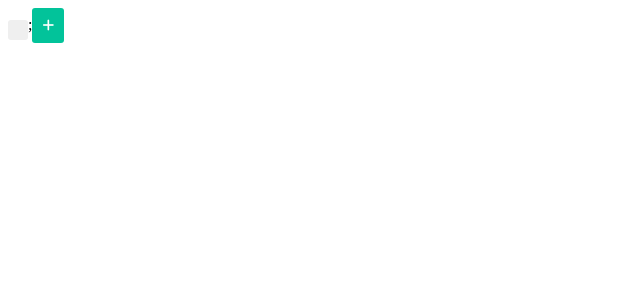
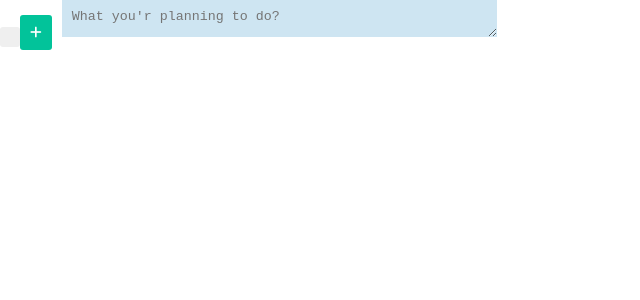
Before and after one commit to nizamrobin/todo-app, a React (Create React App) app: page / in a window 1280 px wide. Shown: the top 300 px of the page, without its empty margins (0-640 px from the left). Built offline with nearby package versions, Linux system fonts and the light colour scheme.

Commit message:
textarea component done

```diff
--- a/src/App.js
+++ b/src/App.js
@@ -1,11 +1,14 @@
 import BtnTodoAd from "./components/BtnTodoAdd";
 import Button from "./components/Button";
+import TextArea from "./components/TextArea";
+import "./styles/global.css";
 
 export default function App() {
   return (
     <>
-      <Button />;
+      <Button />
       <BtnTodoAd />
+      <TextArea />
     </>
   );
 }
--- /dev/null
+++ b/src/components/TextArea.js
@@ -0,0 +1,13 @@
+import classes from "../styles/TextArea.module.css";
+
+export default function TextArea() {
+  return (
+    <textarea
+      name="todoInput"
+      id="todoInput"
+      className={classes.textArea}
+      cols="50"
+      placeholder="What you'r planning to do?"
+    ></textarea>
+  );
+}
--- /dev/null
+++ b/src/styles/TextArea.module.css
@@ -0,0 +1,6 @@
+.textArea {
+  padding: 10px 10px 0px;
+  line-height: 1;
+  background-color: #cee5f2;
+  outline: none;
+}
--- /dev/null
+++ b/src/styles/global.css
@@ -0,0 +1,4 @@
+* {
+  border: 0;
+  margin: 0;
+}
```
